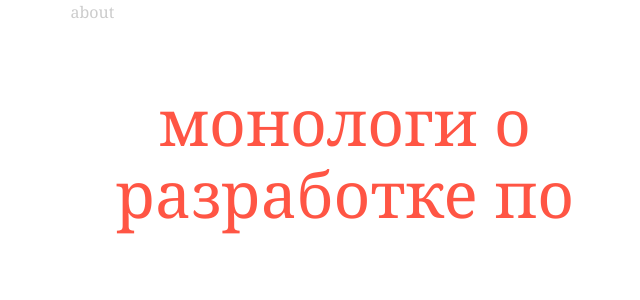
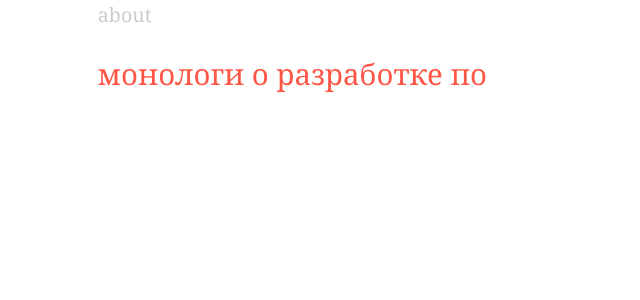
Before and after one commit to dkoprov/dkoprov.github.com, a Jekyll site: the page built from index.html, in a window 1280 px wide. Shown: the top 300 px of the page, without its empty margins (51-691 px from the left). Built offline with Jekyll 4.4.1, drawn with Linux system fonts in a browser that asks for light colours; nearby versions of some CDN libraries; library files that are not in the unit come from our copies; Markdown is read by kramdown in place of the engine named in the settings.

Commit message:
mrbrise blog

```diff
--- a/css/main.css
+++ b/css/main.css
@@ -71,14 +71,13 @@ h1, h2, h3, h4, h5, h6 {
   text-rendering: optimizeLegibility;
   margin-bottom: 1.42382em;
   font-weight: normal;
+  font-family: PT Serif caption, DejaVuSerifCondensed-Bold, Helvetiva, Georgia;
 }
 
 h1 {
   margin: .97em 0 .5em;
   line-height: 1.125em;
-  font-size: 2em;
-  font-style: italic;
-  text-align: center;
+  font-size: 1.5em;
 }
 
 .ie h1 {
@@ -197,7 +196,7 @@ ul.posts li span.post_annotation {
   color: #999;
   display: block;
   width: 40em;
-  font-family: 'Georgia', serif;
+  font-family: 'georgia', serif;
   font-style: italic;
   line-height: 1.2em;
   text-align: justify;
@@ -205,7 +204,7 @@ ul.posts li span.post_annotation {
 
 article p code {
   padding: .2em;
-  background-color: lightYellow;
+  background-color: lightyellow;
 }
 
 article {
@@ -214,7 +213,7 @@ article {
 }
 
 /*
-  MIN-WIDTH: 15.652em
+  min-width: 15.652em
 --------------------------------------------- */
 
 @media screen and (min-width: 15.652em) {
@@ -238,7 +237,7 @@ article {
   }
 
 /*
-  MIN-WIDTH: 19.9375em
+  min-width: 19.9375em
 --------------------------------------------- */
 
 @media screen and (min-width: 19.9375em) {
@@ -251,21 +250,16 @@ article {
     padding: 1.5em;
   }
 
-  h1 {
-    font-size: 3em;
-    }
-
-  }
+}
 
 /*
-  MIN-WIDTH: 29.9375em
+  min-width: 29.9375em
 --------------------------------------------- */
 
 @media screen and (min-width: 29.9375em) {
 
   .content, .about, header, footer {
     padding: 1.5em 3em;
-    max-width: 34.3em;
     }
 
   ul, ol {
@@ -275,35 +269,19 @@ article {
 }
 
 /*
-  MIN-WIDTH: 38em
+  min-width: 38em
 --------------------------------------------- */
 
 @media screen and (min-width: 38em) {
+
+  body {
+    font-size: 122.5%;
+  }
 
   .content, .about, header, footer {
     padding: 0 7.59372em;
   }
 
-  h1 {
-    margin: .97em 0 .8em;
-    font-size: 4em;
-  }
+}
 
 }
-
-/*
-  MIN-WIDTH: 99.9375em
---------------------------------------------- */
-
-@media screen and (min-width: 99.9375em) {
-
-  body {
-    line-height: 1.75em;
-    font-size: 112.5%;
-  }
-
-  .content, .about, header, footer {
-    max-width: 44.43736em;
-  }
-
-}
```
